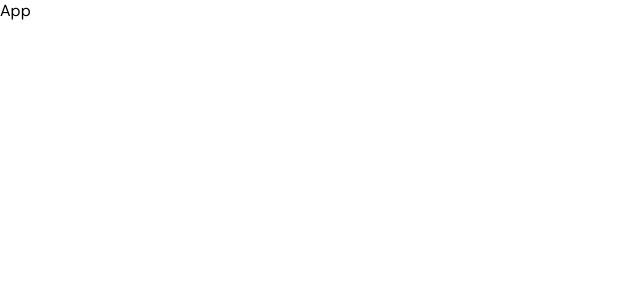
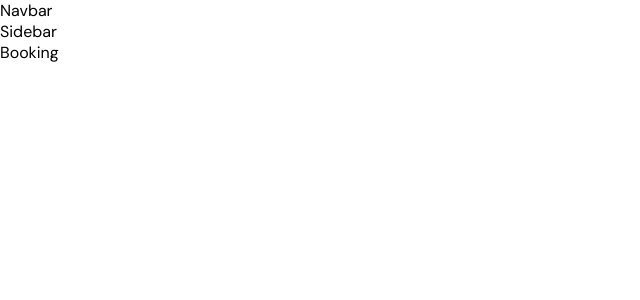
Before and after one commit to sara2lbadry/car-dashboard, a React (Create React App) app: page /booking in a window 1280 px wide. Shown: the top 300 px of the page, without its empty margins (0-640 px from the left). Built offline with nearby package versions, Linux system fonts and the light colour scheme.

Commit message:
creating components & pages

```diff
--- a/package.json
+++ b/package.json
@@ -8,6 +8,7 @@
     "@testing-library/user-event": "^13.5.0",
     "react": "^18.2.0",
     "react-dom": "^18.2.0",
+    "react-router-dom": "^6.6.1",
     "react-scripts": "5.0.1",
     "web-vitals": "^2.1.4"
   },
--- a/src/App.js
+++ b/src/App.js
@@ -1,9 +1,22 @@
+import React from "react";
+import Navbar from "./components/Navbar/Navbar";
+import Sidebar from "./components/Sidebar/Sidebar";
+import Dashboard from "./pages/Dashboard/Dashboard"
+import Booking from "./pages/Booking/Booking"
+import { BrowserRouter, Routes, Route } from "react-router-dom";
 
 function App() {
   return (
-    <div className="App">
-      App
-    </div>
+    <>
+      <Navbar />
+      <Sidebar />
+      <BrowserRouter>
+        <Routes>
+          <Route exact path="/dashboard" element={<Dashboard />} />
+          <Route exact path="/booking" element={<Booking />} />
+        </Routes>
+      </BrowserRouter>
+    </>
   );
 }
 
--- /dev/null
+++ b/src/components/Navbar/Navbar.jsx
@@ -0,0 +1,10 @@
+import React from 'react'
+import './navbar.css'
+
+function Navbar() {
+  return (
+    <div>Navbar</div>
+  )
+}
+
+export default Navbar
--- /dev/null
+++ b/src/components/Sidebar/Sidebar.jsx
@@ -0,0 +1,10 @@
+import React from 'react'
+import './sidebar.css'
+
+function Sidebar() {
+  return (
+    <div>Sidebar</div>
+  )
+}
+
+export default Sidebar
--- /dev/null
+++ b/src/pages/Booking/Booking.jsx
@@ -0,0 +1,10 @@
+import React from 'react'
+import './booking.css'
+
+function Booking() {
+  return (
+    <div>Booking</div>
+  )
+}
+
+export default Booking
--- /dev/null
+++ b/src/pages/Dashboard/Dashboard.jsx
@@ -0,0 +1,10 @@
+import React from 'react'
+import './dashboard.css'
+
+function Dashboard() {
+  return (
+    <div>Dashboard</div>
+  )
+}
+
+export default Dashboard
```
Also changed, not shown: src/components/Navbar/navbar.css (added), src/components/Sidebar/sidebar.css (added), src/pages/Booking/booking.css (added), src/pages/Dashboard/dashboard.css (added), 1 other file (tests, documents, lock files or other folders).
